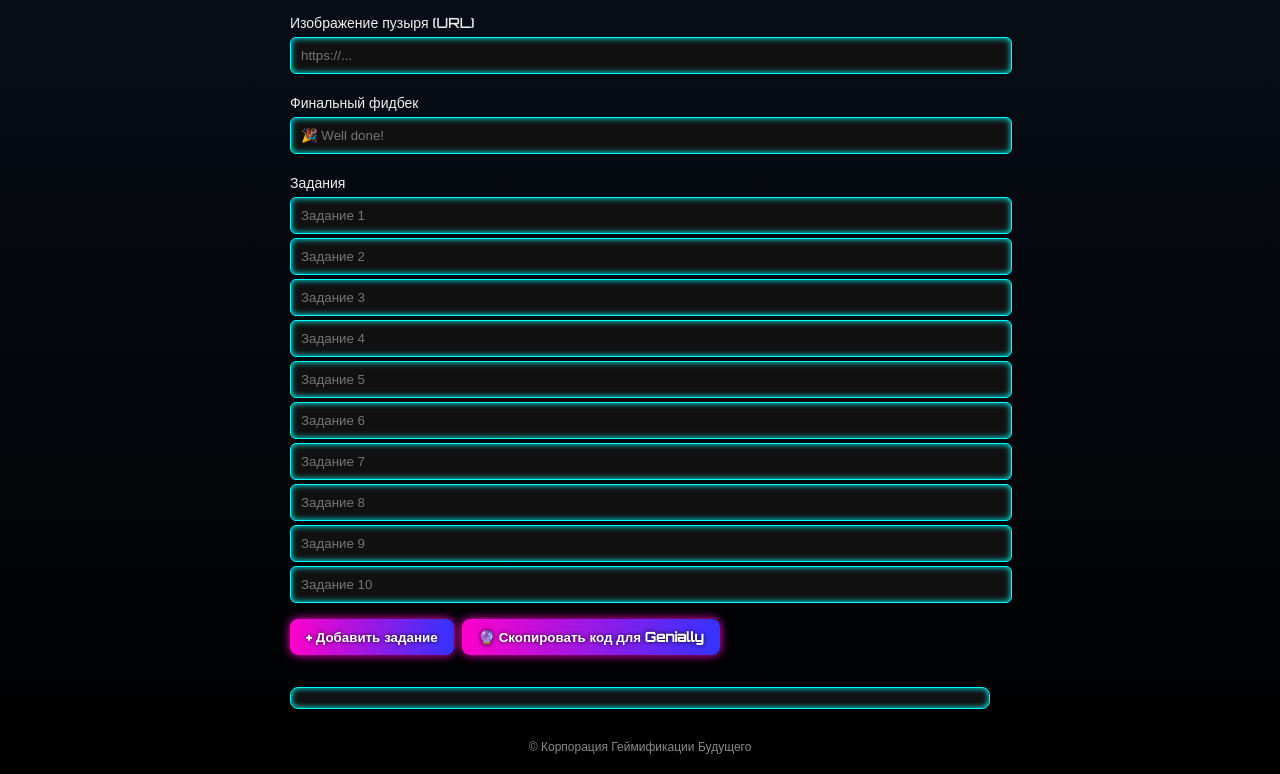
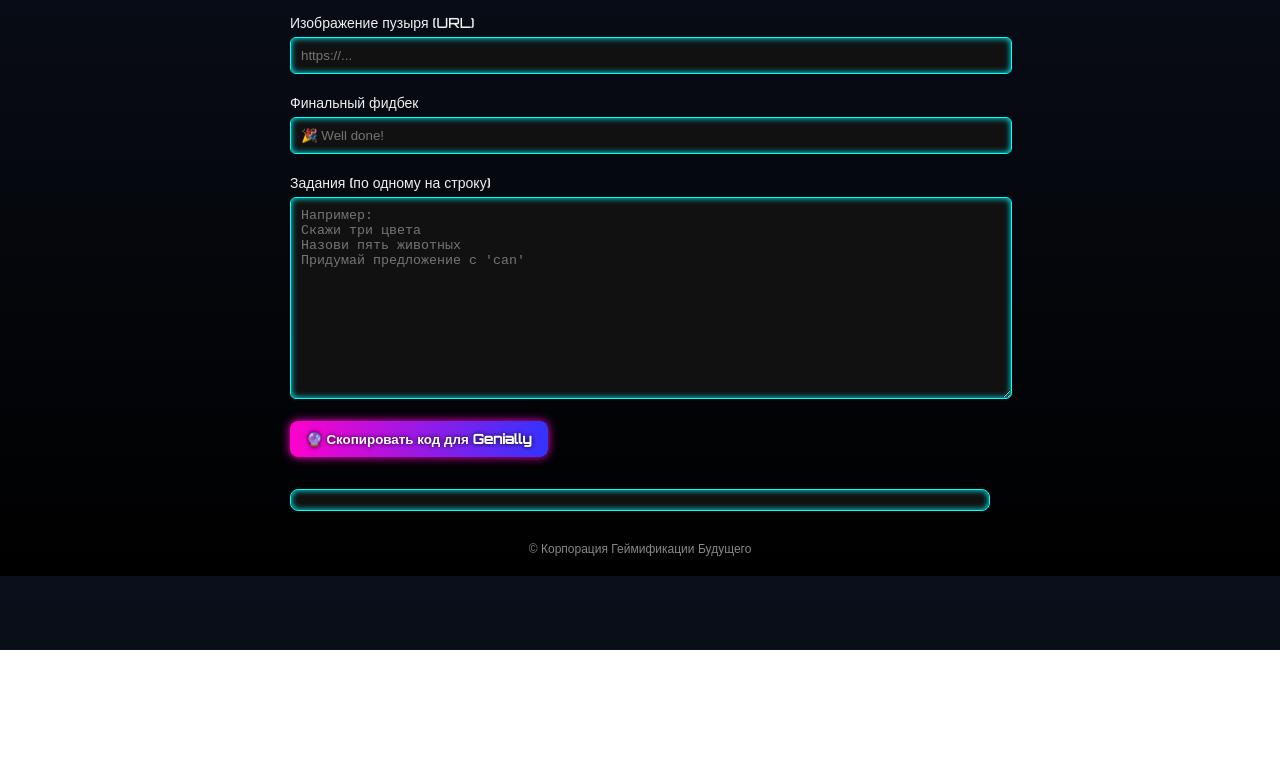
Before and after one commit to NikaShum93/quack, a plain HTML site: page edit.html in a window 1280 px wide. Shown: the part 150-924 px from the top of the page. After the commit the page ends 800 px from the top, so only its background shows below. Drawn offline with Linux system fonts and the light colour scheme.

Commit message:
Update edit.html

```diff
--- a/edit.html
+++ b/edit.html
@@ -2,7 +2,7 @@
 <html lang="ru">
 <head>
   <meta charset="UTF-8">
-  <title>Пузырики by Nika Shum & КГБ</title>
+  <title>Пузырики — расширение КГБ</title>
   <style>
     @import url('https://fonts.googleapis.com/css2?family=Orbitron:wght@500&display=swap');
 
@@ -14,15 +14,18 @@
       margin: auto;
       color: #fff;
     }
+
     .logo {
       display: flex;
       justify-content: center;
       margin-bottom: 16px;
     }
+
     .logo img {
       width: 80px;
       animation: glow 3s infinite ease-in-out;
     }
+
     @keyframes glow {
       0% { filter: drop-shadow(0 0 0px #0ff); }
       50% { filter: drop-shadow(0 0 12px #ff00cc); }
@@ -44,7 +47,8 @@
       color: #f0f0f0;
     }
 
-    input[type="text"] {
+    input[type="text"],
+    textarea {
       width: 100%;
       padding: 10px;
       margin-bottom: 6px;
@@ -53,6 +57,12 @@
       border-radius: 6px;
       color: #0ff;
       box-shadow: 0 0 6px #0ff inset;
+    }
+
+    textarea {
+      min-height: 180px;
+      resize: vertical;
+      font-family: monospace;
     }
 
     button {
@@ -67,10 +77,6 @@
       cursor: pointer;
       text-shadow: 0 0 4px #000;
       box-shadow: 0 0 10px #ff00cc;
-    }
-
-    #tasks-container input {
-      margin-bottom: 4px;
     }
 
     #output {
@@ -96,7 +102,7 @@
   <div class="logo">
     <img src="https://nikashum93.github.io/pusyriki/assets/kgb-logo.png" alt="KGB">
   </div>
-  <h1>Пузырики by Nika Shum & КГБ</h1>
+  <h1>Пузырики — расширение КГБ</h1>
 
   <label>Изображение пузыря (URL)</label>
   <input type="text" id="bubbleImg" placeholder="https://...">
@@ -104,9 +110,11 @@
   <label>Финальный фидбек</label>
   <input type="text" id="finalText" placeholder="🎉 Well done!">
 
-  <label>Задания</label>
-  <div id="tasks-container"></div>
-  <button onclick="addTask()">+ Добавить задание</button>
+  <label>Задания (по одному на строку)</label>
+  <textarea id="tasksArea" placeholder="Например:
+Скажи три цвета
+Назови пять животных
+Придумай предложение с 'can'"></textarea>
 
   <button onclick="generateCode()">🔮 Скопировать код для Genially</button>
 
@@ -114,26 +122,11 @@
   <small>© Корпорация Геймификации Будущего</small>
 
   <script>
-    let taskCount = 0;
-    const maxTasks = 20;
-
-    function addTask(text = '') {
-      if (taskCount >= maxTasks) return;
-      const input = document.createElement('input');
-      input.type = 'text';
-      input.placeholder = `Задание ${taskCount + 1}`;
-      input.value = text;
-      document.getElementById('tasks-container').appendChild(input);
-      taskCount++;
-    }
-
-    for (let i = 0; i < 10; i++) addTask();
-
     function generateCode() {
       const img = encodeURIComponent(document.getElementById('bubbleImg').value);
       const feedback = encodeURIComponent(document.getElementById('finalText').value);
-      const tasks = Array.from(document.querySelectorAll('#tasks-container input'))
-        .map(i => i.value.trim()).filter(v => v.length > 0);
+      const rawTasks = document.getElementById('tasksArea').value.trim().split('\n');
+      const tasks = rawTasks.map(t => t.trim()).filter(t => t.length > 0);
 
       const taskParams = tasks.map((task, index) => `task${index+1}=${encodeURIComponent(task)}`).join('&');
       const url = `https://nikashum93.github.io/quack/index.html?${taskParams}&img=${img}&final=${feedback}`;
```
